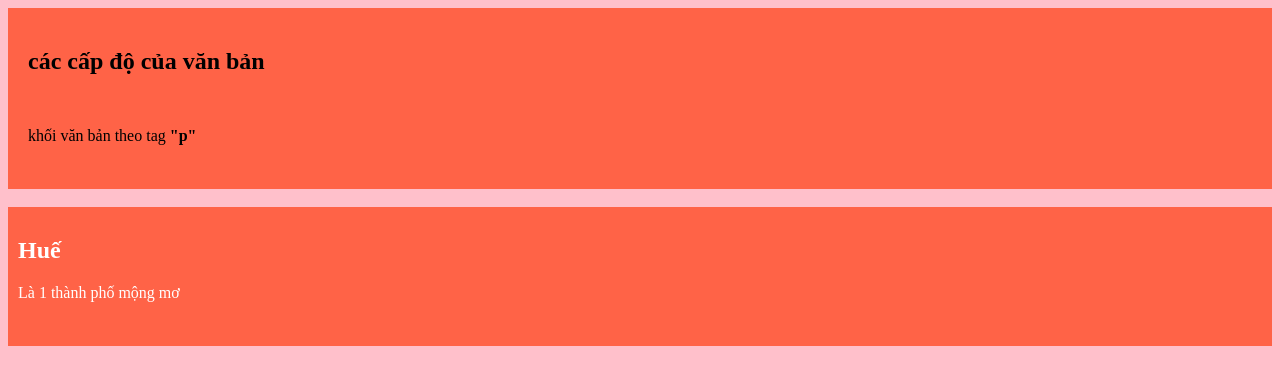
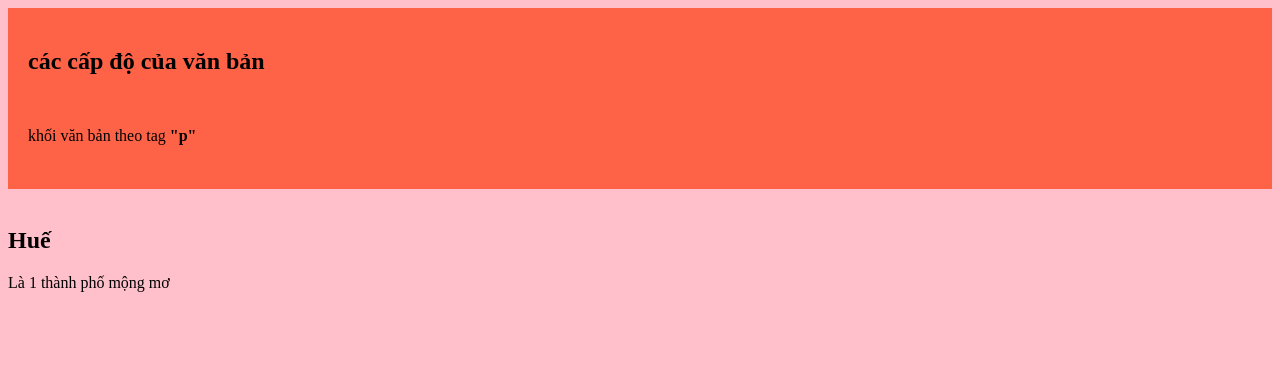
Before and after one commit to uyenho21/Tao-web-bang-HTML, a plain HTML site: page index.html in a window 1280 px wide. Drawn offline with Linux system fonts and the light colour scheme.

Commit message:
Update index.html

```diff
--- a/index.html
+++ b/index.html
@@ -1,16 +1,18 @@
 <!DOCTYPE html>
 <html>
 <head>
-<link rel="stylesheet" href="styles.css">
+<!--<link rel="stylesheet" href="styles.css">-->
 
 <title>Title of the document</title>
+<!--
 <style>
 <!--.Lớp11ct2 {
      background-color: tomato;
      color: white;
      padding: 10px;
-}-->
+}
 </style>
+-->
 <body>
 </head>
 
```
